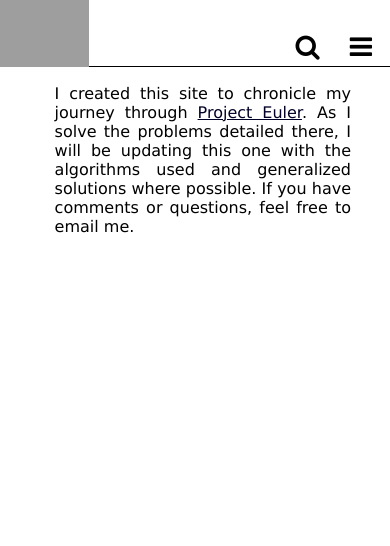
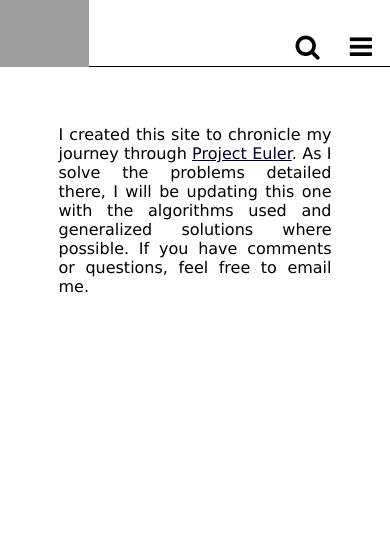
Before and after one commit to zachcalvert/eulers_cookbook, a Django app: template eulers_cookbook/problems/templates/about.html in a window 390 px wide. Shown: the top 546 px of the page. Run offline with Django 3.2, Linux system fonts and the light colour scheme; the template is opened without the code that fills it, so the values that code supplies are empty; parts of the project's set-up code (start-up, migrations or seed data) failed here and were passed over; some libraries are stand-ins or nearby versions; grey boxes are pictures that could not be loaded.

Commit message:
fix description spacing now that page width is normal

```diff
--- a/eulers_cookbook/static/css/base.css
+++ b/eulers_cookbook/static/css/base.css
@@ -203,7 +203,7 @@ td.solved {
 }
 
 .problem-description {
-    margin: 15% 10% 0px 14%;
+    margin: 40px 15% 0px 15%;
     padding: 25px 0px 10px;
     font-size: 16px;
     text-align: justify;
--- a/eulers_cookbook/static/css/responsive.css
+++ b/eulers_cookbook/static/css/responsive.css
@@ -162,6 +162,9 @@
     text-decoration: none;
   }
 
+  .problem-description {
+    margin: 100px 15% 0px 15%;
+
 }
 
 /* ----------- tablet ----------- */
```
